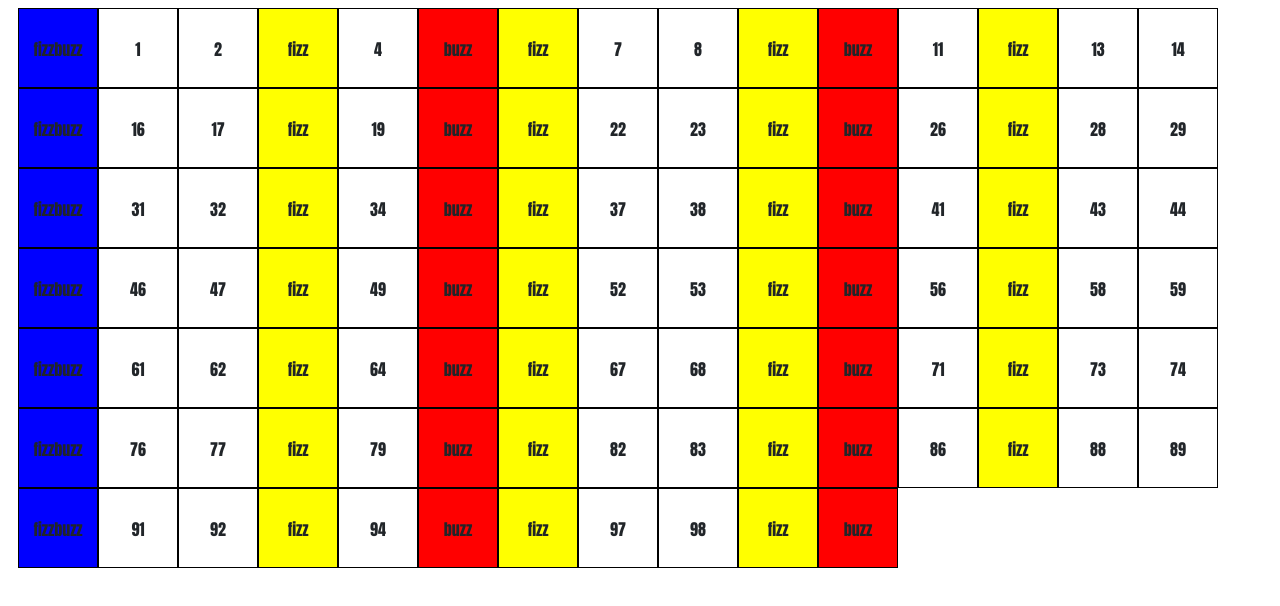
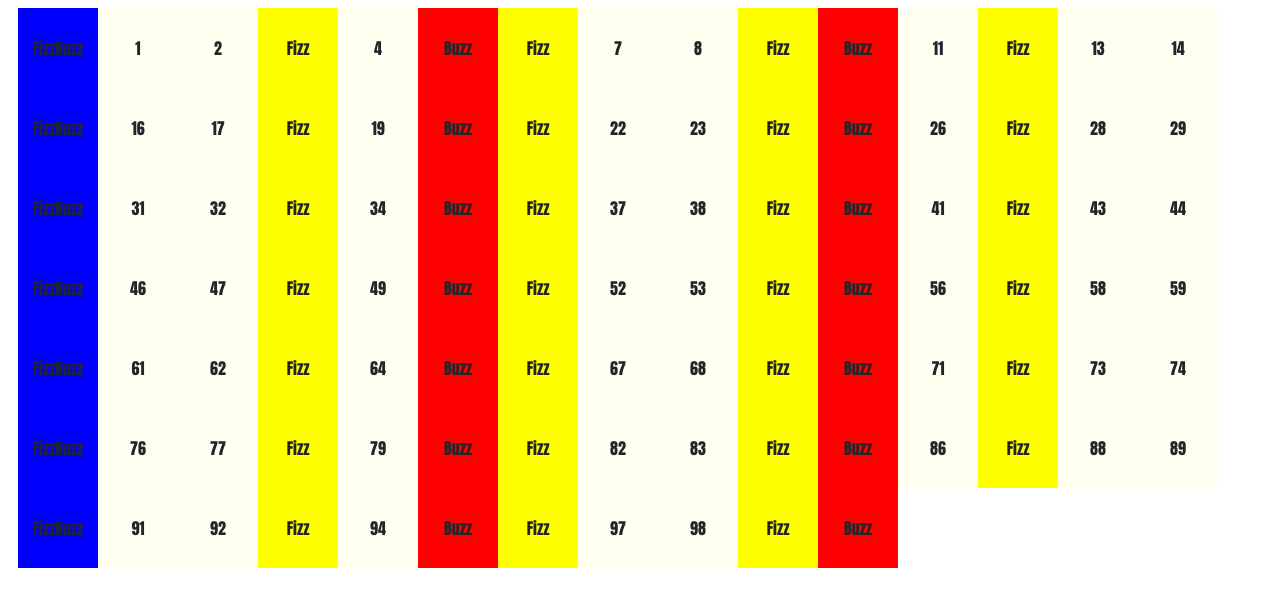
Before and after one commit to ValentinaZussino/js-fizzbuzzdom, a plain HTML site: page index.html in a window 1280 px wide. Shown: the part 86-692 px from the top of the page. Drawn offline with nearby package versions, Linux system fonts and the light colour scheme.

Commit message:
alcune sistemazioni layout e commenti

```diff
--- a/css/style.css
+++ b/css/style.css
@@ -6,9 +6,9 @@ body{
 .vz_square{
     width: 80px;
     height: 80px;
-    border: 1px solid black;
     line-height: 80px;
 }
 .fizz{background-color: yellow;}
 .buzz{background-color: red;}
 .fizzbuzz{background-color: blue;}
+.vz_i{background-color:ivory;}
--- a/js/script.js
+++ b/js/script.js
@@ -4,19 +4,21 @@ let vzContainer = document.querySelector('div.row');
 for(let i = 0; i <= 100; i++){
     // creo elemento div e aggiungo classe square per tutti
     const vzSquare = document.createElement('div');
-    vzSquare.className = 'vz_square';
+    vzSquare.className = ' vz_square';
     // inserisco fizzbuzz e aggiungo classe fizzbuzz
-    if((i % 3 == 0) && (i % 5 === 0)){
-        vzSquare.append('fizzbuzz');
+    if((i % 3 === 0) && (i % 5 === 0)){
+        vzSquare.append('FizzBuzz');
         vzSquare.className += ' fizzbuzz';
     }  else if (i % 3 === 0){ // inserisco fizz e aggiungo classe fizz
-        vzSquare.append('fizz');
+        vzSquare.append('Fizz');
         vzSquare.className += ' fizz';
     } else if (i % 5 === 0){ // inserisco buzz e aggiungo classe buzz
-        vzSquare.append('buzz');
+        vzSquare.append('Buzz');
         vzSquare.className += ' buzz';
-    } else { // inserisco i
+    } else { // inserisco i e aggiungo classe vzi
         vzSquare.append(i);
+        vzSquare.className += ' vz_i';
     }
+    // aggiungo quadratini al container
     vzContainer.append(vzSquare);
 }
```
